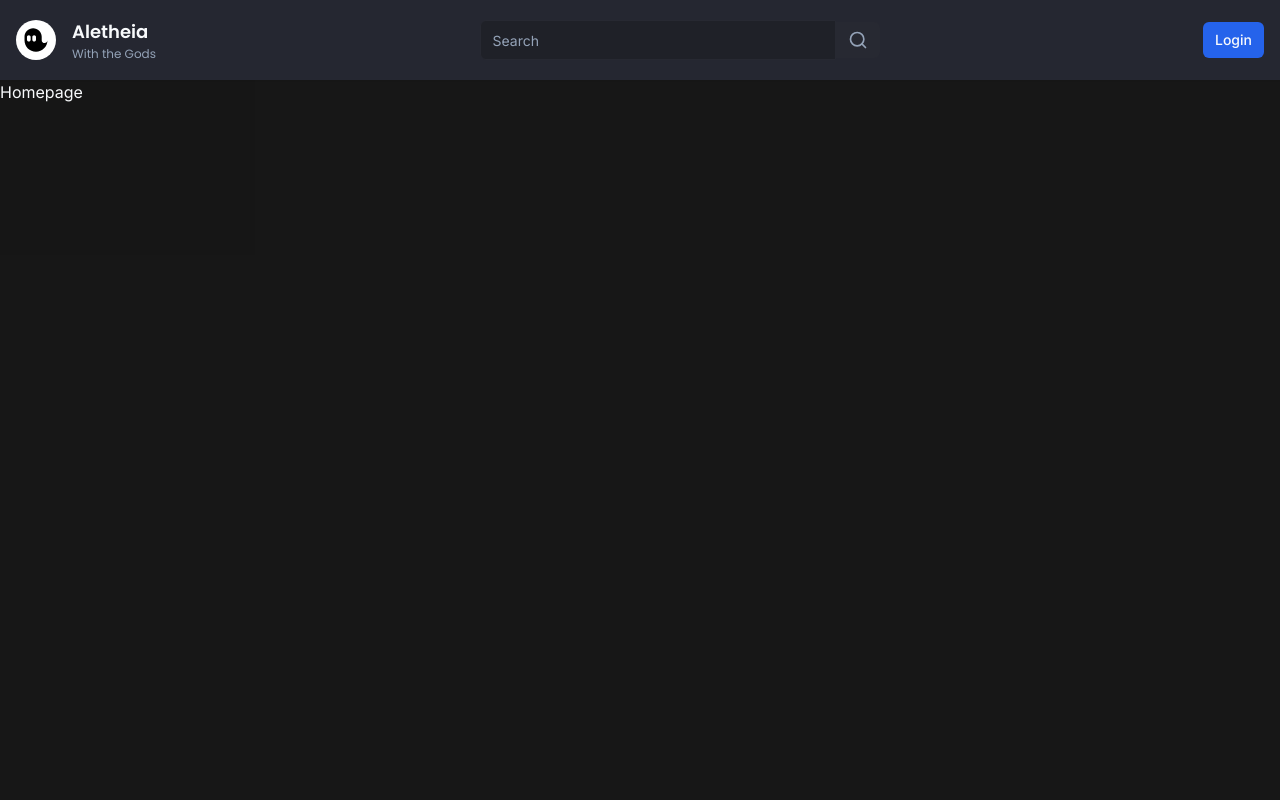
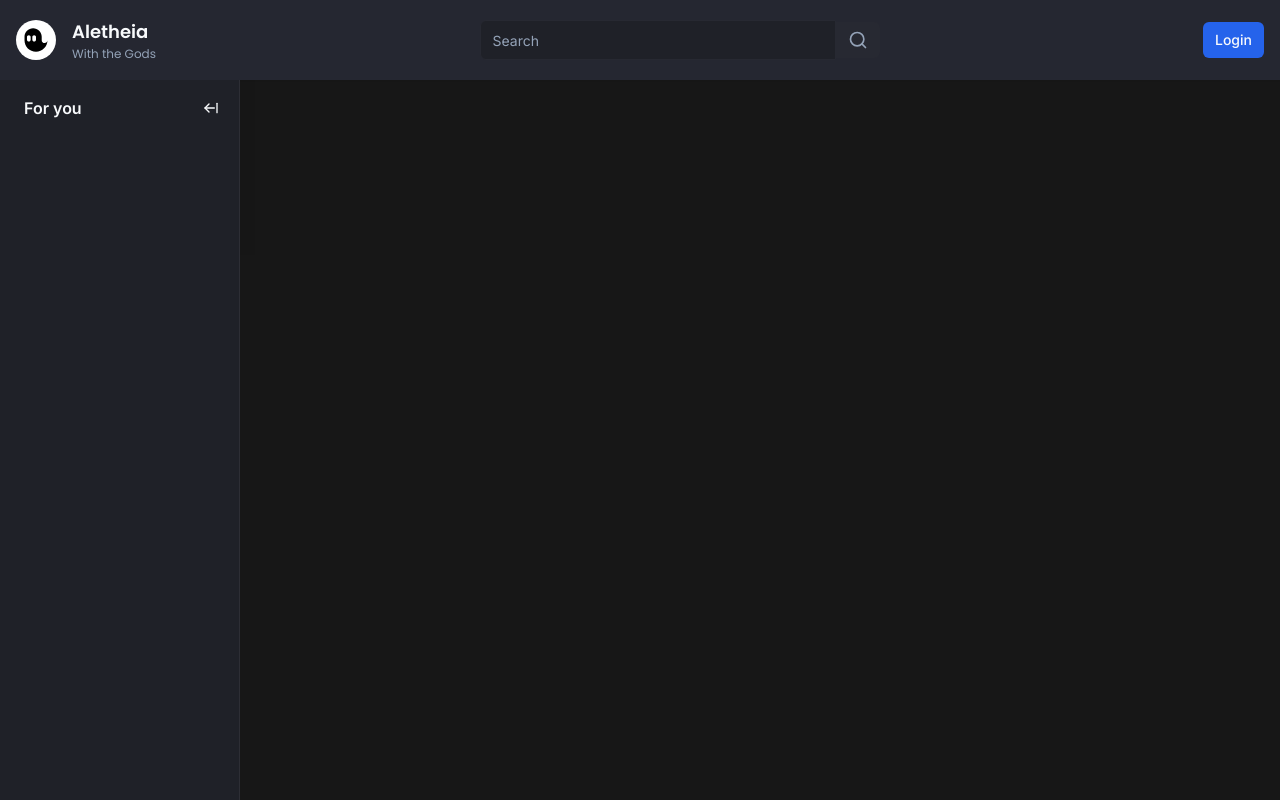
Before and after one commit to abhishekanimatron/Aletheia, a Next.js app: page / in a window 1280 px wide. Built offline with nearby package versions, Linux system fonts and the light colour scheme; no server answers.

Commit message:
sidebar toggle basic

```diff
--- /dev/null
+++ b/app/(browse)/_components/sidebar/index.tsx
@@ -0,0 +1,8 @@
+import { Toggle } from "./toggle"
+import { Wrapper } from "./wrapper"
+
+export const Sidebar = () => {
+    return (
+        <Wrapper><Toggle /></Wrapper>
+    )
+}
--- /dev/null
+++ b/app/(browse)/_components/sidebar/toggle.tsx
@@ -0,0 +1,32 @@
+"use client"
+
+import { Button } from "@/components/ui/button"
+import { useSidebar } from "@/store/use_sidebar"
+import { ArrowLeftFromLine, ArrowRightFromLine } from "lucide-react"
+
+export const Toggle = () => {
+    const {
+        collapsed, onExpand, onCollapse
+    } = useSidebar((state) => state)
+
+    const label = collapsed ? "Expand" : "Collapse"
+    return (
+        <>{collapsed && (
+            <div className="hidden lg:flex w-full items-center justify-center pt-4 mb-4">
+                <Button onClick={onExpand} className="h-auto p-2" variant="ghost">
+                    <ArrowRightFromLine className="h-4 w-4" />
+                </Button>
+            </div>
+        )}
+            {!collapsed && (
+                <div className="p-3 pl-6 mb-2 flex items-center w-full">
+                    <p className="font-semibold text-primary">For you</p>
+                    <Button onClick={onCollapse} className="h-auto p-2 ml-auto" variant="ghost">
+                        <ArrowLeftFromLine className="h-4 w-4" />
+                    </Button>
+                </div>
+
+            )}
+        </>
+    )
+}
--- /dev/null
+++ b/app/(browse)/_components/sidebar/wrapper.tsx
@@ -0,0 +1,19 @@
+"use client"
+//this wrapper is responsible to handle whether the sidebar
+
+import { useSidebar } from "@/store/use_sidebar";
+import { cn } from "@/lib/utils";
+
+//is expanded or collapsed to its full width
+interface WrapperProps {
+    children: React.ReactNode;
+}
+
+export const Wrapper = ({
+    children,
+}: WrapperProps) => {
+    const { collapsed } = useSidebar((state) => state)
+    return (
+        <aside className={cn("fixed left-0 flex flex-col w-60 h-full bg-background border-r border-[#2D2E35] z-50", collapsed && "w-[70px]")}>{children}</aside>
+    )
+}
--- a/app/(browse)/layout.tsx
+++ b/app/(browse)/layout.tsx
@@ -1,4 +1,5 @@
 import { Navbar } from "./_components/navbar";
+import { Sidebar } from "./_components/sidebar";
 
 const BrowseLayout = ({
     children,
@@ -8,7 +9,10 @@
     return (
         <>
             <Navbar />
-            <div className="flex h-full pt-20">{children}</div>
+            <div className="flex h-full pt-20">
+                <Sidebar />
+                {children}
+            </div>
         </>
     )
 }
--- a/package.json
+++ b/package.json
@@ -23,7 +23,8 @@
     "react-dom": "^18",
     "svix": "^1.16.0",
     "tailwind-merge": "^2.2.0",
-    "tailwindcss-animate": "^1.0.7"
+    "tailwindcss-animate": "^1.0.7",
+    "zustand": "^4.5.0"
   },
   "devDependencies": {
     "@types/node": "^20",
--- /dev/null
+++ b/store/use_sidebar.ts
@@ -0,0 +1,16 @@
+//about zustand:
+// A small, fast and scalable bearbones state-management solution
+//using simplified flux principles. Has a comfy API based on hooks, isn't boilerplatey or opinionated.
+import { create } from "zustand"
+
+interface SidebarStore {
+    collapsed: boolean;
+    onExpand: () => void;
+    onCollapse: () => void;
+}
+
+export const useSidebar = create<SidebarStore>((set) => ({
+    collapsed: false,
+    onExpand: () => set(() => ({ collapsed: false })),
+    onCollapse: () => set(() => ({ collapsed: true }))
+}))
```
Also changed, not shown: 1 other file (tests, documents, lock files or other folders).
